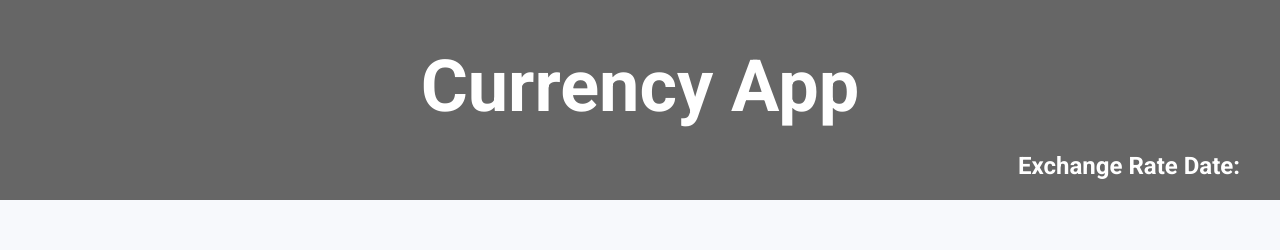
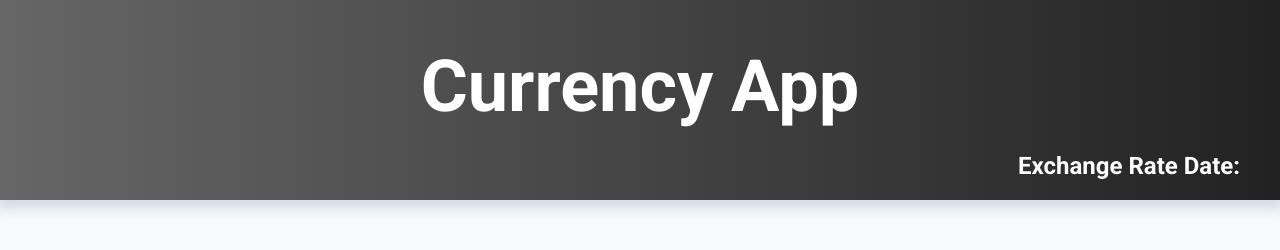
Before and after one commit to Morswin19/vue_currency_app, a Vue app: page / in a window 1280 px wide. Shown: the top 250 px of the page. Built offline with nearby package versions, Linux system fonts and the light colour scheme; no server answers.

Commit message:
add style and animation

```diff
--- a/src/App.vue
+++ b/src/App.vue
@@ -62,5 +62,5 @@
         transition: 0.2s
         &:hover
           color: lightblue
-          background: #666
+          background-image: linear-gradient(90deg, #666, #222)
 </style>
--- a/src/components/Currencies.vue
+++ b/src/components/Currencies.vue
@@ -46,12 +46,13 @@
 
 <style lang="sass" scoped>
   #Currencies
+    margin-bottom: 50px
     ul
       display: flex
       justify-content: center
       flex-wrap: wrap
       max-width: 600px
-      margin: 20px auto 20px
+      margin: 0px auto 0px
       list-style: none
       li
         position: relative
@@ -63,6 +64,7 @@
         border-radius: 20px
         box-shadow: -6px -6px 10px 3px white, 6px 6px 10px 3px rgba(#A2B4C6,0.4)
         background-color: #fff
+        animation: show-li 0.5s
         .remove
           position: absolute
           top: 20px
@@ -84,4 +86,9 @@
           &:hover
             background-color: #FF0000
             transform: scale(1.2)
+  @keyframes show-li
+    from
+      transform: scale(0)
+    to
+      transform: scale(1)
 </style>
--- a/src/components/CurrencyForm.vue
+++ b/src/components/CurrencyForm.vue
@@ -48,7 +48,7 @@
 
 <style lang="sass" scoped>
   #CurrencyForm
-    margin: 50px auto
+    margin: 0px auto 50px
     width: 280px
     form
       select
--- a/src/components/Footer.vue
+++ b/src/components/Footer.vue
@@ -12,9 +12,10 @@
   #Footer
     width: 100%
     height: 75px
-    background-color: #666
+    background-image: linear-gradient(90deg, #666, #222)
     display: flex
     color: #aaaaaa
+    box-shadow: 0px -6px 10px 3px rgba(#A2B4C6,0.4)
     span
       width: 90%
       margin: auto
--- a/src/components/Header.vue
+++ b/src/components/Header.vue
@@ -22,11 +22,13 @@
   #Header
     width: 100vw
     height: 200px
-    background-color: #666666
+    background-image: linear-gradient(90deg, #666, #222)
     color: #ffffff
     display: flex
     flex-direction: column
     padding: 20px
+    margin-bottom: 50px
+    box-shadow: 0px 6px 10px 3px rgba(#A2B4C6,0.4)
     h1
       margin: auto
       font-size: 72px
```
